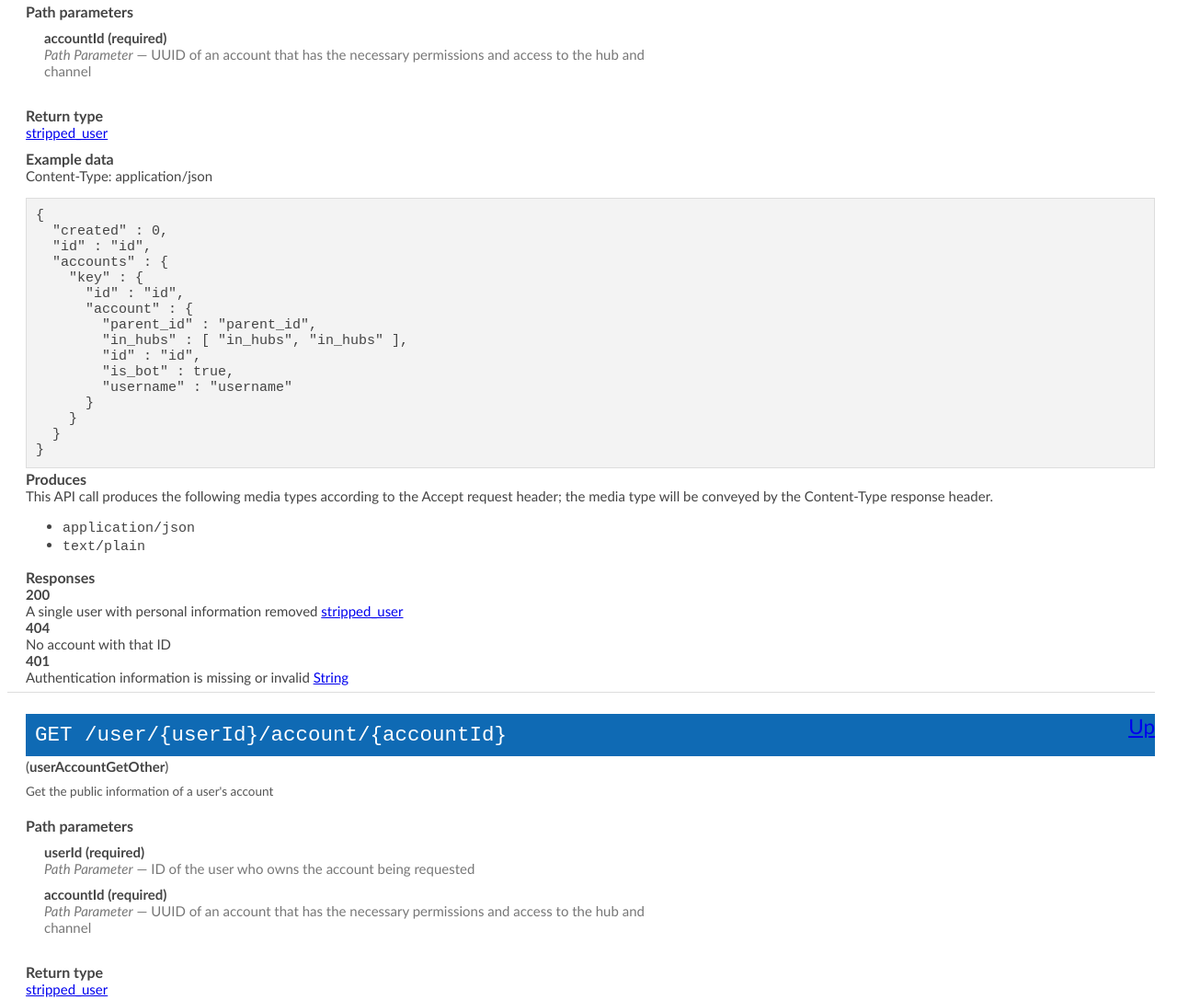
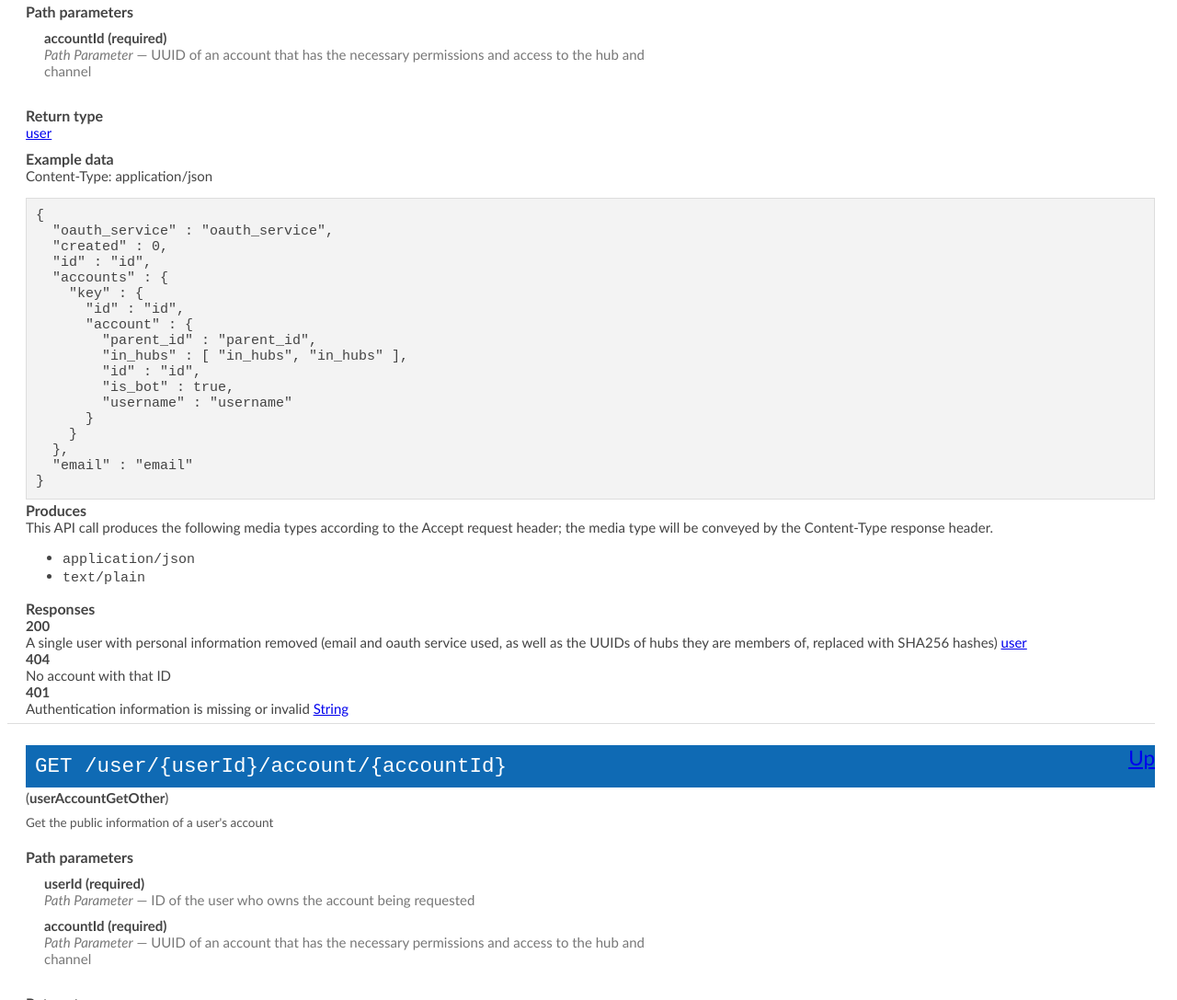
Before and after one commit to wicrs/docs, a plain HTML site: page docs/index.html in a window 1280 px wide. Shown: the part 2487-3574 px from the top of the page at 92% size. Drawn offline with Linux system fonts and the light colour scheme.

Commit message:
Remove stripped_user

```diff
--- a/docs/index.html
+++ b/docs/index.html
@@ -353,7 +353,7 @@
 
     <h3 class="field-label">Return type</h3>
     <div class="return-type">
-      <a href="#stripped_user">stripped_user</a>
+      <a href="#user">user</a>
 
     </div>
 
@@ -362,6 +362,7 @@
     <h3 class="field-label">Example data</h3>
     <div class="example-data-content-type">Content-Type: application/json</div>
     <pre class="example"><code>{
+  "oauth_service" : "oauth_service",
   "created" : 0,
   "id" : "id",
   "accounts" : {
@@ -375,7 +376,8 @@
         "username" : "username"
       }
     }
-  }
+  },
+  "email" : "email"
 }</code></pre>
 
     <h3 class="field-label">Produces</h3>
@@ -388,8 +390,8 @@
 
     <h3 class="field-label">Responses</h3>
     <h4 class="field-label">200</h4>
-    A single user with personal information removed
-        <a href="#stripped_user">stripped_user</a>
+    A single user with personal information removed (email and oauth service used, as well as the UUIDs of hubs they are members of, replaced with SHA256 hashes)
+        <a href="#user">user</a>
     <h4 class="field-label">404</h4>
     No account with that ID
         <a href="#"></a>
@@ -420,7 +422,7 @@
 
     <h3 class="field-label">Return type</h3>
     <div class="return-type">
-      <a href="#stripped_user">stripped_user</a>
+      <a href="#user">user</a>
 
     </div>
 
@@ -429,6 +431,7 @@
     <h3 class="field-label">Example data</h3>
     <div class="example-data-content-type">Content-Type: application/json</div>
     <pre class="example"><code>{
+  "oauth_service" : "oauth_service",
   "created" : 0,
   "id" : "id",
   "accounts" : {
@@ -442,7 +445,8 @@
         "username" : "username"
       }
     }
-  }
+  },
+  "email" : "email"
 }</code></pre>
 
     <h3 class="field-label">Produces</h3>
@@ -454,8 +458,8 @@
 
     <h3 class="field-label">Responses</h3>
     <h4 class="field-label">200</h4>
-    A single user with personal information removed
-        <a href="#stripped_user">stripped_user</a>
+    A single user with personal information removed (email and oauth service used, as well as the UUIDs of hubs they are members of, replaced with SHA256 hashes)
+        <a href="#user">user</a>
     <h4 class="field-label">404</h4>
     User with that ID does not exist or they do not own an account with that ID
         <a href="#"></a>
@@ -1643,7 +1647,7 @@
 
     <h3 class="field-label">Return type</h3>
     <div class="return-type">
-      <a href="#stripped_user">stripped_user</a>
+      <a href="#user">user</a>
 
     </div>
 
@@ -1652,6 +1656,7 @@
     <h3 class="field-label">Example data</h3>
     <div class="example-data-content-type">Content-Type: application/json</div>
     <pre class="example"><code>{
+  "oauth_service" : "oauth_service",
   "created" : 0,
   "id" : "id",
   "accounts" : {
@@ -1665,7 +1670,8 @@
         "username" : "username"
       }
     }
-  }
+  },
+  "email" : "email"
 }</code></pre>
 
     <h3 class="field-label">Produces</h3>
@@ -1677,8 +1683,8 @@
 
     <h3 class="field-label">Responses</h3>
     <h4 class="field-label">200</h4>
-    A single user with personal information removed
-        <a href="#stripped_user">stripped_user</a>
+    A single user with personal information removed (email and oauth service used, as well as the UUIDs of hubs they are members of, replaced with SHA256 hashes)
+        <a href="#user">user</a>
     <h4 class="field-label">400</h4>
     Information on the constraints for a string
         <a href="#inline_response_400">inline_response_400</a>
@@ -1710,7 +1716,6 @@
     <li><a href="#message_edited"><code>message_edited</code></a></li>
     <li><a href="#permission_group"><code>permission_group</code></a></li>
     <li><a href="#permission_setting"><code>permission_setting</code></a></li>
-    <li><a href="#stripped_user"><code>stripped_user</code></a></li>
     <li><a href="#user"><code>user</code></a></li>
   </ol>
 
@@ -1890,15 +1895,6 @@
           </div>  <!-- field-items -->
   </div>
   <div class="model">
-    <h3><a name="stripped_user"><code>stripped_user</code></a> <a class="up" href="#__Models">Up</a></h3>
-    <div class='model-description'>A user with some information removed/hidden to allow anyone to recognise them without compromising their privacy</div>
-    <div class="field-items">
-      <div class="param">id </div><div class="param-desc"><span class="param-type"><a href="#string">String</a></span> ID of the user, a hash of the email and if of the account they used to login to their chosen OAuth2 service </div>
-<div class="param">created </div><div class="param-desc"><span class="param-type"><a href="#date">date</a></span>  </div>
-<div class="param">accounts </div><div class="param-desc"><span class="param-type"><a href="#account_map_item">map[String, account_map_item]</a></span> A list of the accounts the user owns </div>
-    </div>  <!-- field-items -->
-  </div>
-  <div class="model">
     <h3><a name="user"><code>user</code></a> <a class="up" href="#__Models">Up</a></h3>
     <div class='model-description'>Represents a user of WICRS</div>
     <div class="field-items">
```
